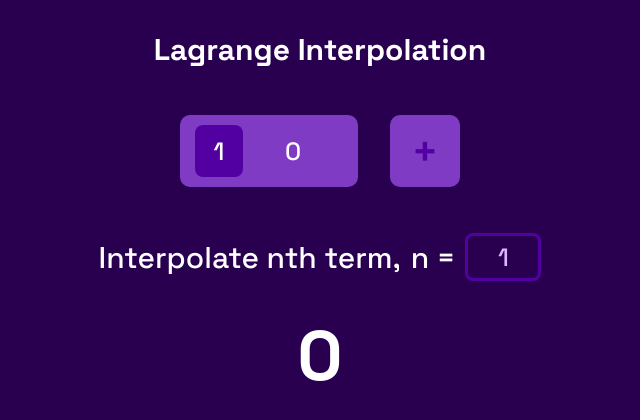
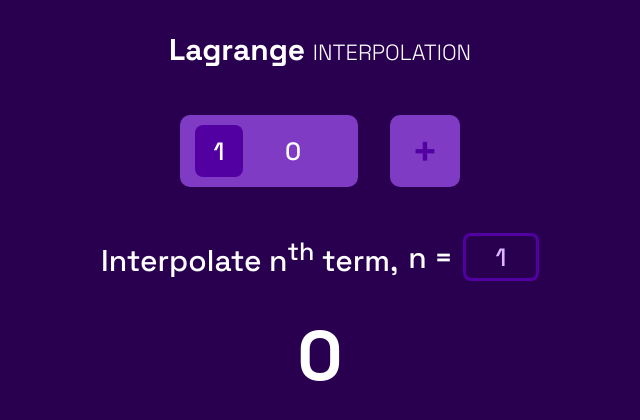
Before and after one commit to roshanshibu/lagrange-interpolation, a Next.js app: page / in a window 1280 px wide. Shown: the top 420 px of the page, without its empty margins (320-960 px from the left). Built offline with nearby package versions, Linux system fonts and the light colour scheme.

Commit message:
minor styling fixes

```diff
--- a/app/globals.css
+++ b/app/globals.css
@@ -14,6 +14,7 @@
   --border-radius-2: 8px;
   --border-radius-3: 5px;
 
+  --small-font-size: 22px;
   --input-font-size: 25px;
   --medium-font-size: 30px;
   --large-font-size: 70px;
@@ -26,6 +27,7 @@
     --x-input-width: 2rem;
     --y-input-width: 4rem;
 
+    --small-font-size: 15px;
     --input-font-size: 18px;
     --medium-font-size: 20px;
     --large-font-size: 50px;
--- a/app/page.css
+++ b/app/page.css
@@ -4,6 +4,10 @@
   font-weight: 700;
   margin: 0;
   margin: 30px 0;
+}
+.branding span {
+  font-weight: 300;
+  font-size: var(--small-font-size);
 }
 
 .dataContainer {
--- a/app/page.js
+++ b/app/page.js
@@ -76,7 +76,9 @@ export default function Home() {
 
   return (
     <main>
-      <h1 className="branding">Lagrange Interpolation</h1>
+      <h1 className="branding">
+        Lagrange <span>INTERPOLATION</span>
+      </h1>
 
       <section className="dataContainer">
         {DataPoints.map((dataPoint, index) => {
@@ -97,16 +99,17 @@ export default function Home() {
         </button>
       </section>
       <section className="computeContainer">
-        <p>Interpolate nth term,</p>
+        <p>
+          Interpolate n<sup>th</sup> term,
+        </p>
         <div className="targetContainer">
           <p>n =</p>
           <input
             type="number"
-            value={Target}
+            value={Number(Target).toString()}
+            defaultValue={1}
+            placeholder="1"
             onChange={(e) => setTarget(e.target.value)}
-            onFocus={(e) => {
-              e.target.select();
-            }}
           />
         </div>
       </section>
```
